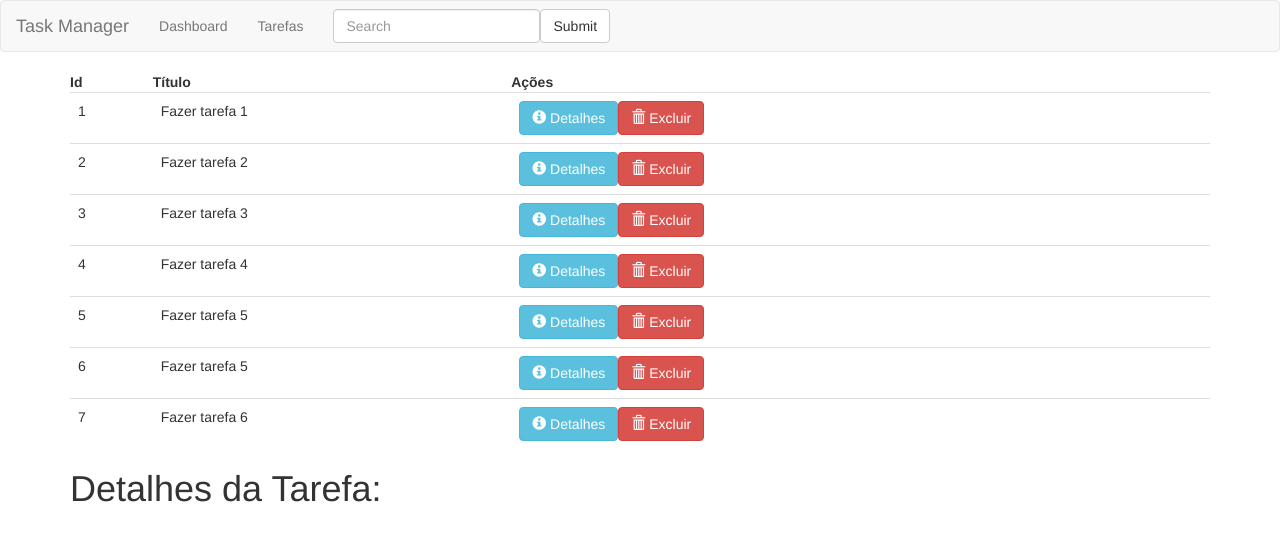
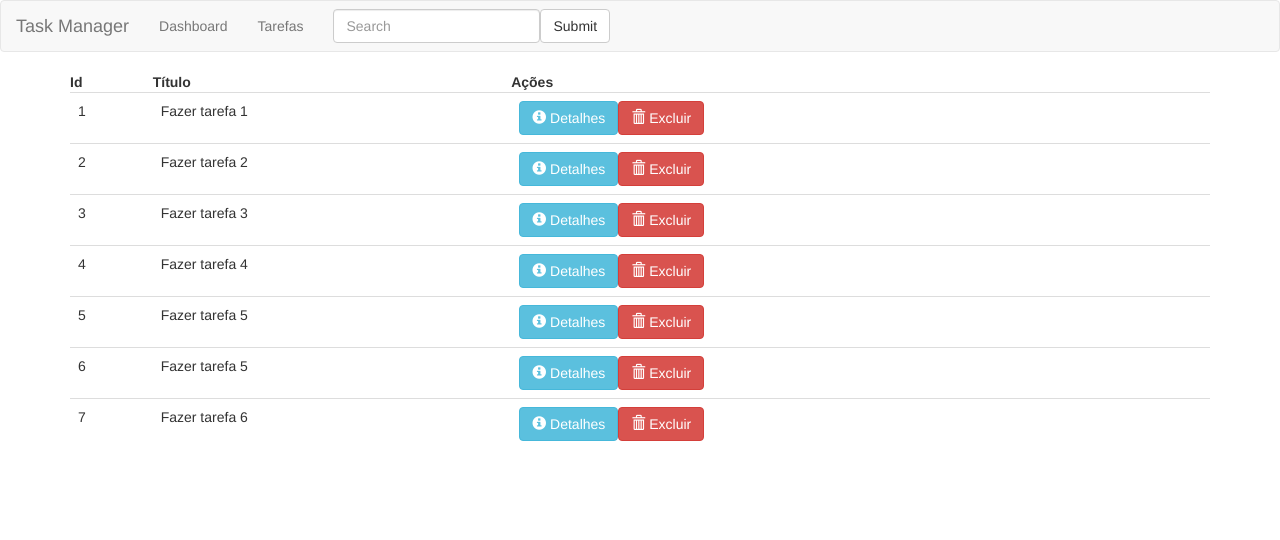
Before and after one commit to Rochamarc/TaskManager-FrontEnd, an Angular app: page /tasks in a window 1280 px wide. Shown: the top 540 px of the page. Built offline with nearby package versions, Linux system fonts and the light colour scheme.

Commit message:
refactor: removing unncessary code

```diff
--- a/src/app/tasks/task-detail/task-detail.component.ts
+++ b/src/app/tasks/task-detail/task-detail.component.ts
@@ -1,4 +1,4 @@
-import { Component, Input, OnInit } from '@angular/core';
+import { Component, OnInit } from '@angular/core';
 import { ActivatedRoute, Params } from '@angular/router';
 
 import "rxjs/add/operator/switchMap";
@@ -12,7 +12,7 @@
 })
 
 export class TaskDetailComponent implements OnInit {
-  @Input() public task: Task;
+  public task: Task;
 
   public constructor(
     private taskService: TaskService,
--- a/src/app/tasks/tasks.component.html
+++ b/src/app/tasks/tasks.component.html
@@ -23,6 +23,3 @@
     </tr>
   </tbody>
 </table>
-
-<!-- Tarefa selecionada é enviada para o task details -->
-<task-detail [task]="selectedTask"></task-detail>
```
